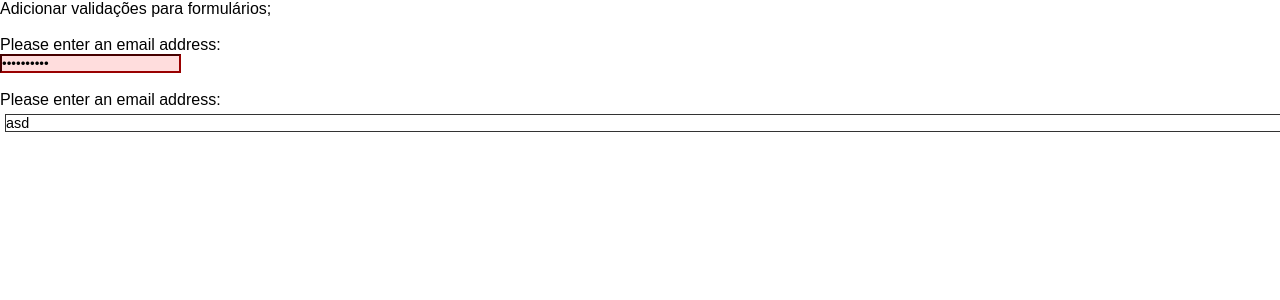
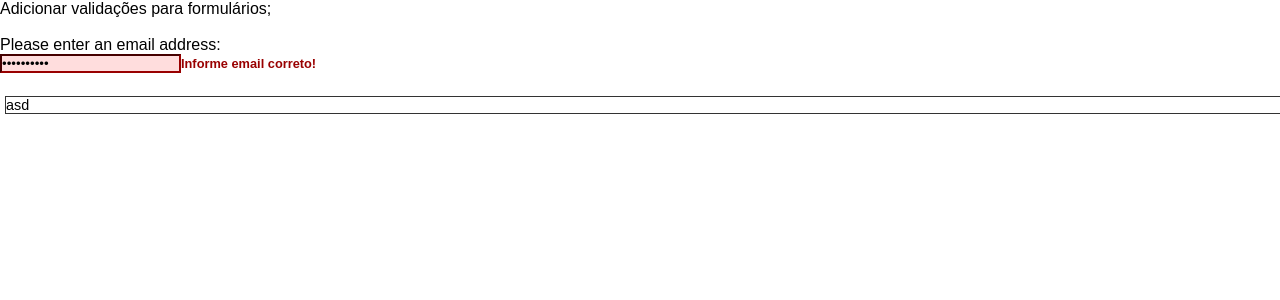
Before and after one commit to olimpiossdx/hooks-customizados, a React (Create React App) app: page / in a window 1280 px wide. Shown: the top 300 px of the page. Built offline with nearby package versions, Linux system fonts and the light colour scheme.

Commit message:
Adicionando label

```diff
--- a/src/form/inputBase3/index.tsx
+++ b/src/form/inputBase3/index.tsx
@@ -5,10 +5,11 @@ import './styles.css';
 
 interface InputProps extends InputHTMLAttributes<HTMLInputElement> {
   validated?: ((value: any) => boolean) | RegExp;
+  label?: string;
 };
 
 const InputField3: React.FC<InputProps> = ({
-  children, validated, required, ...props
+  children, validated, label, required, ...props
 }) => {
   const emailRef = useRef({ ...props, required: required }) as unknown as React.RefObject<HTMLInputElement>;
 
@@ -85,10 +86,9 @@ const InputField3: React.FC<InputProps> = ({
 
   return (<>
     <label htmlFor='mail'>
-      <span>Please enter an email address:</span>
+      {label && <span>{label}</span>}
       <br />
       <input {...props} ref={emailRef} />
-      <br />
       <span className='error' aria-live='polite'></span>
     </label>
   </>);
--- a/src/pages/form-validation/index.tsx
+++ b/src/pages/form-validation/index.tsx
@@ -26,8 +26,16 @@ const FormValidation = () => {
       Adicionar validações para formulários;
     </p>
     <br />
-    <InputField3 type='password' id='mail' className='password' name='password' required
-      onChange={handelChange} defaultValue={model.email} validated={emailRegExp} />
+    <InputField3
+      type='password'
+      id='mail'
+      name='password'
+      label='Please enter an email address:'
+      className='password'
+      onChange={handelChange}
+      defaultValue={model.email}
+      required
+      validated={emailRegExp} />
     <br />
     <InputField3 type='text' id='text' className='mail' name='nome'
       onChange={handelChangeText} value={text}
```
